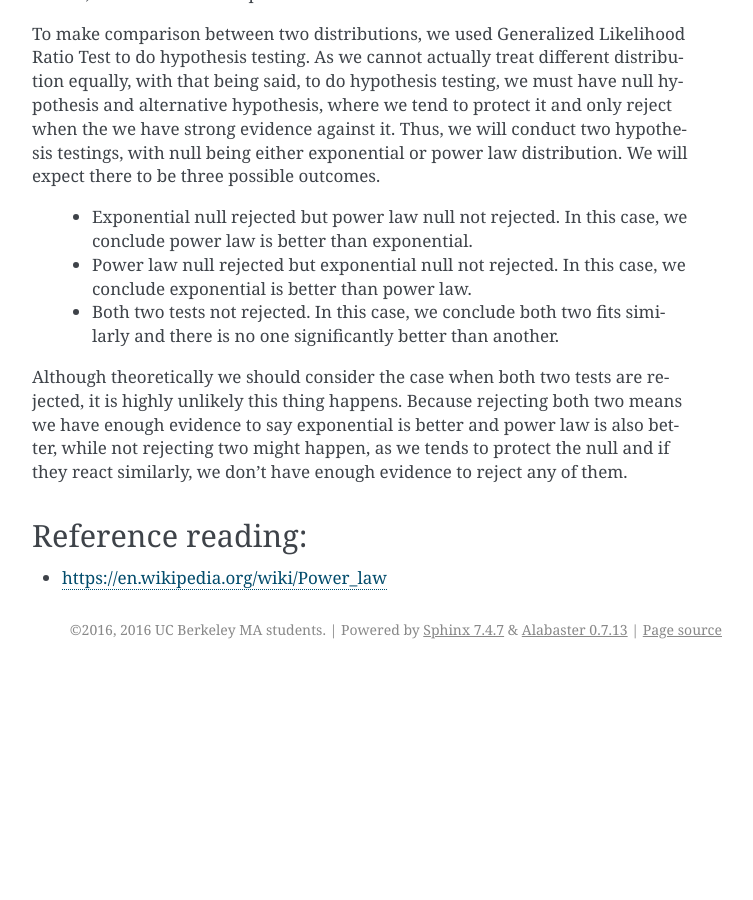
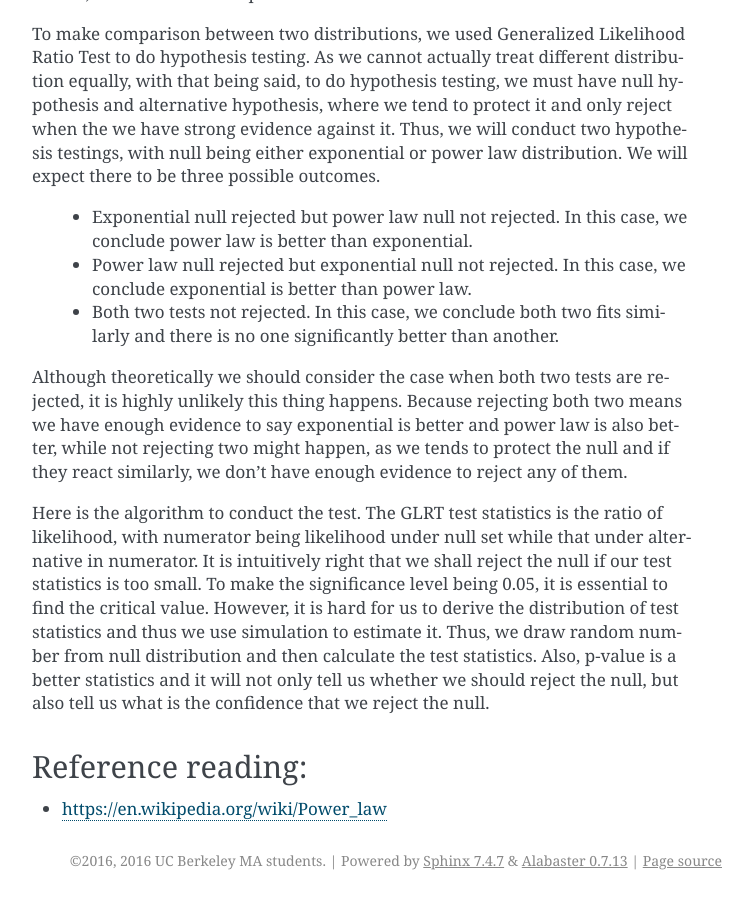
Before and after one commit to z357412526/mousestyles, a Sphinx documentation site: the page built from doc/source/report/distribution.rst, in a window 1280 px wide and 900 px high, scrolled down 4695 px. Shown: the whole window, without its empty margins (388-1141 px from the left). Built offline with Sphinx 7.4.7, drawn with Linux system fonts in a browser that asks for light colours; before the commit the page ends 5364 px from its top, so only the background shows below that.

Commit message:
Technical Details about GLRT and Simulation

```diff
--- a/doc/source/report/distribution.rst
+++ b/doc/source/report/distribution.rst
@@ -215,6 +215,17 @@ and power law is also better, while not rejecting two might happen, as
 we tends to protect the null and if they react similarly, we don’t have
 enough evidence to reject any of them.
 
+Here is the algorithm to conduct the test. The GLRT test statistics is the
+ratio of likelihood, with numerator being likelihood under null set while
+that under alternative in numerator. It is intuitively right that we shall reject
+the null if our test statistics is too small. To make the significance level
+being 0.05, it is essential to find the critical value. However, it is hard for
+us to derive the distribution of test statistics and thus we use simulation
+to estimate it. Thus, we draw random number from null distribution and
+then calculate the test statistics. Also, p-value is a better statistics and it
+will not only tell us whether we should reject the null, but also tell us what
+is the confidence that we reject the null.
+
 Reference reading:
 ------------------
 
```
